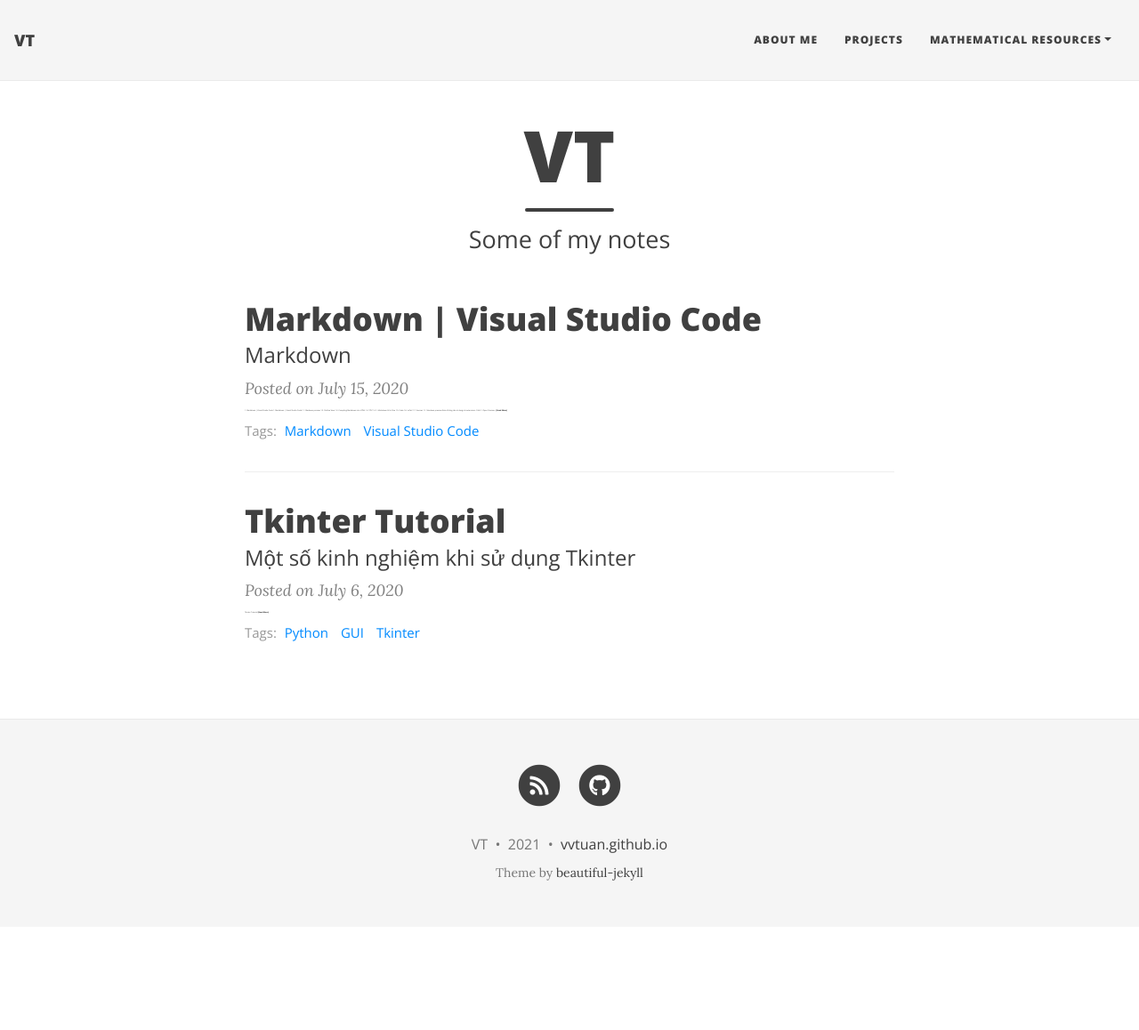
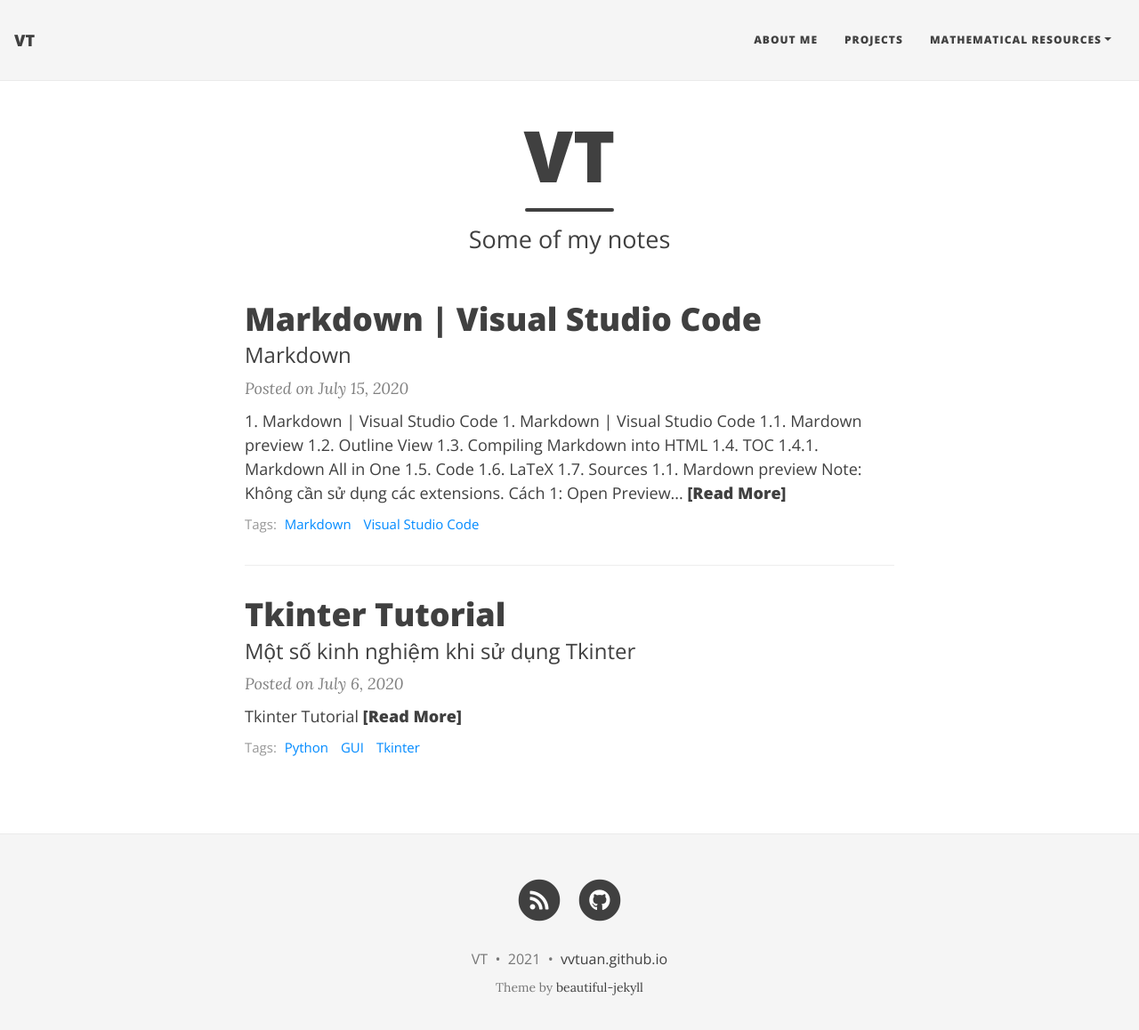
Before and after one commit to vvtuan/vvtuan.github.io, a Jekyll site: the page built from index.html, in a window 1280 px wide and 1171 px high. Shown: the top 1158 px of the window at 89% size. Built offline with Jekyll 4.4.1, drawn with Linux system fonts in a browser that asks for light colours; nearby versions of some CDN libraries; Markdown is read by kramdown in place of the engine named in the settings; the list of posts is cut into pages by our own code.

Commit message:
Update main.css

```diff
--- a/assets/css/main.css
+++ b/assets/css/main.css
@@ -12,7 +12,7 @@
 
 body {
   font-family: 'Lora', 'Times New Roman', serif;
-  font-size: 0.125rem;
+  font-size: 1.125rem;
   color: #404040;
   position: relative;
   background-color: {{ site.page-col | default: "#FFFFFF" }};
```
